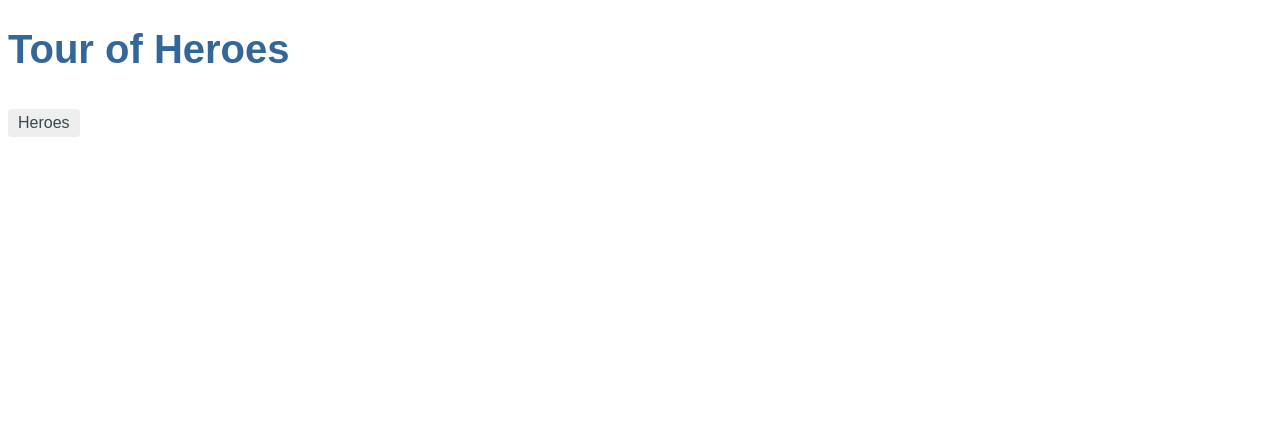
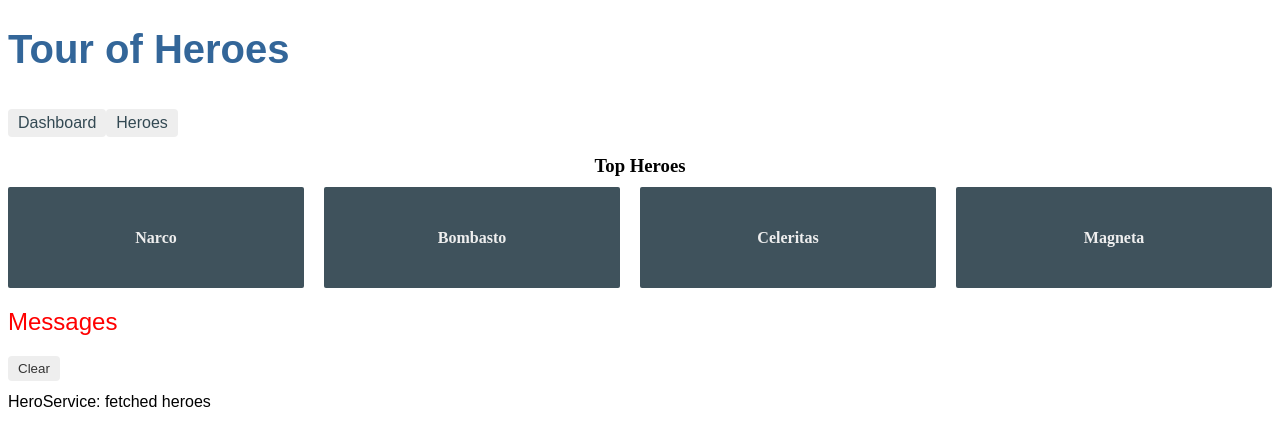
Before and after one commit to earvinLi/tour-of-heroes, an Angular app: page /dashboard in a window 1280 px wide. Before the commit this address led to /. Shown: the top 446 px of the page. Built offline with nearby package versions, Linux system fonts and the light colour scheme.

Commit message:
[Heroes] feat: add the dashboard view

```diff
--- a/src/app/app-routing.module.ts
+++ b/src/app/app-routing.module.ts
@@ -1,9 +1,12 @@
 import { NgModule } from '@angular/core';
 import { Routes, RouterModule } from '@angular/router';
 
+import { DashboardComponent } from './dashboard/dashboard.component';
 import { HeroesComponent } from './heroes/heroes.component';
 
 const routes: Routes = [
+  { path: '', redirectTo: '/dashboard', pathMatch: 'full' },
+  { path: 'dashboard', component: DashboardComponent },
   { path: 'heroes', component: HeroesComponent },
 ];
 
--- a/src/app/app.component.html
+++ b/src/app/app.component.html
@@ -1,5 +1,6 @@
 <h1>{{title}}</h1>
 <nav>
+    <a routerLink="/dashboard">Dashboard</a>
     <a routerLink="/heroes">Heroes</a>
 </nav>
 <router-outlet></router-outlet>
--- a/src/app/app.module.ts
+++ b/src/app/app.module.ts
@@ -7,6 +7,7 @@
 import { HeroesComponent } from './heroes/heroes.component';
 import { HeroDetailComponent } from './hero-detail/hero-detail.component';
 import { MessagesComponent } from './messages/messages.component';
+import { DashboardComponent } from './dashboard/dashboard.component';
 
 @NgModule({
   declarations: [
@@ -14,6 +15,7 @@
     HeroesComponent,
     HeroDetailComponent,
     MessagesComponent,
+    DashboardComponent,
   ],
   imports: [
     BrowserModule,
--- /dev/null
+++ b/src/app/dashboard/dashboard.component.css
@@ -0,0 +1,79 @@
+/* DashboardComponent's private CSS styles */
+
+[class*='col-'] {
+  float: left;
+  padding-right: 20px;
+  padding-bottom: 20px;
+}
+
+[class*='col-']:last-of-type {
+  padding-right: 0;
+}
+
+a {
+  text-decoration: none;
+}
+
+*, *:after, *:before {
+  -webkit-box-sizing: border-box;
+  -moz-box-sizing: border-box;
+  box-sizing: border-box;
+}
+
+h3 {
+  text-align: center;
+  margin-bottom: 0;
+}
+
+h4 {
+  position: relative;
+}
+
+.grid {
+  margin: 0;
+}
+
+.col-1-4 {
+  width: 25%;
+}
+
+.module {
+  padding: 20px;
+  text-align: center;
+  color: #eee;
+  max-height: 120px;
+  min-width: 120px;
+  background-color: #3f525c;
+  border-radius: 2px;
+}
+
+.module:hover {
+  background-color: #eee;
+  cursor: pointer;
+  color: #607d8b;
+}
+
+.grid-pad {
+  padding: 10px 0;
+}
+
+.grid-pad > [class='col-']:last-of-type {
+  padding-right: 20px;
+}
+
+@media (max-width: 600px) {
+  .module {
+    font-size: 10px;
+    max-height: 75px;
+  }
+}
+
+@media (max-width: 1024px) {
+  .grid {
+    margin: 0;
+  }
+
+  .module {
+    min-width: 60px;
+  }
+}
--- /dev/null
+++ b/src/app/dashboard/dashboard.component.html
@@ -0,0 +1,10 @@
+<h3>Top Heroes</h3>
+<div class="grid grid-pad">
+    <a *ngFor="let hero of heroes"
+      class="col-1-4"
+      routerLink="/detail/{{hero.id}}">
+      <div class="module hero">
+        <h4>{{hero.name}}</h4>
+      </div>
+    </a>
+</div>
--- /dev/null
+++ b/src/app/dashboard/dashboard.component.ts
@@ -0,0 +1,21 @@
+import { Component, OnInit } from '@angular/core';
+
+import { Hero } from '../hero';
+import { HeroService } from '../hero.service';
+
+@Component({
+  selector: 'app-dashboard',
+  templateUrl: './dashboard.component.html',
+  styleUrls: ['./dashboard.component.css']
+})
+export class DashboardComponent implements OnInit {
+  heroes: Hero[] = [];
+
+  constructor(private heroService: HeroService) {}
+  ngOnInit(): void { this.getHeroes(); }
+
+  getHeroes(): void {
+    this.heroService.getHeroes()
+      .subscribe(heroes => this.heroes = heroes.slice(1, 5));
+  }
+}
```
Also changed, not shown: 1 other file (tests, documents, lock files or other folders).
